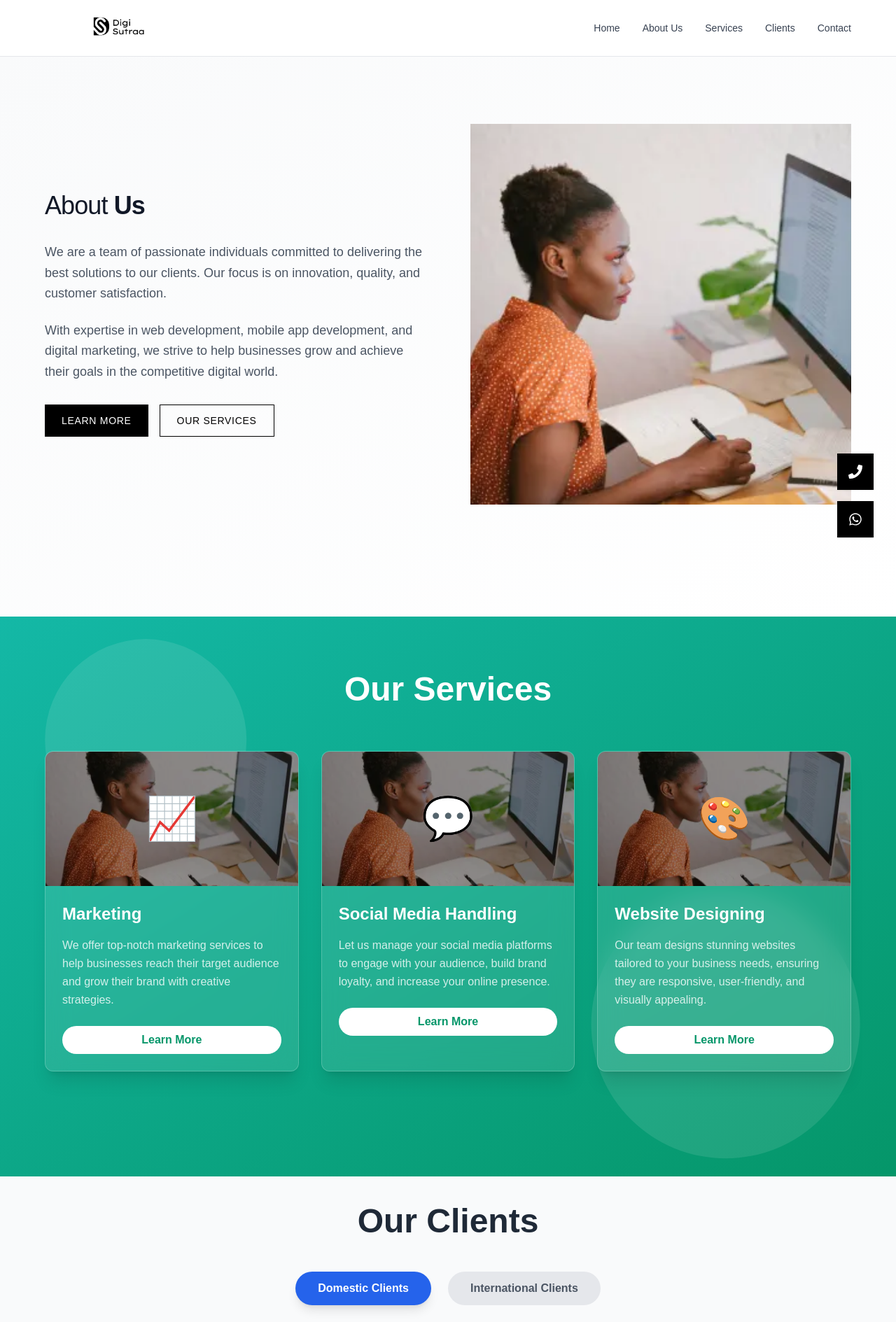
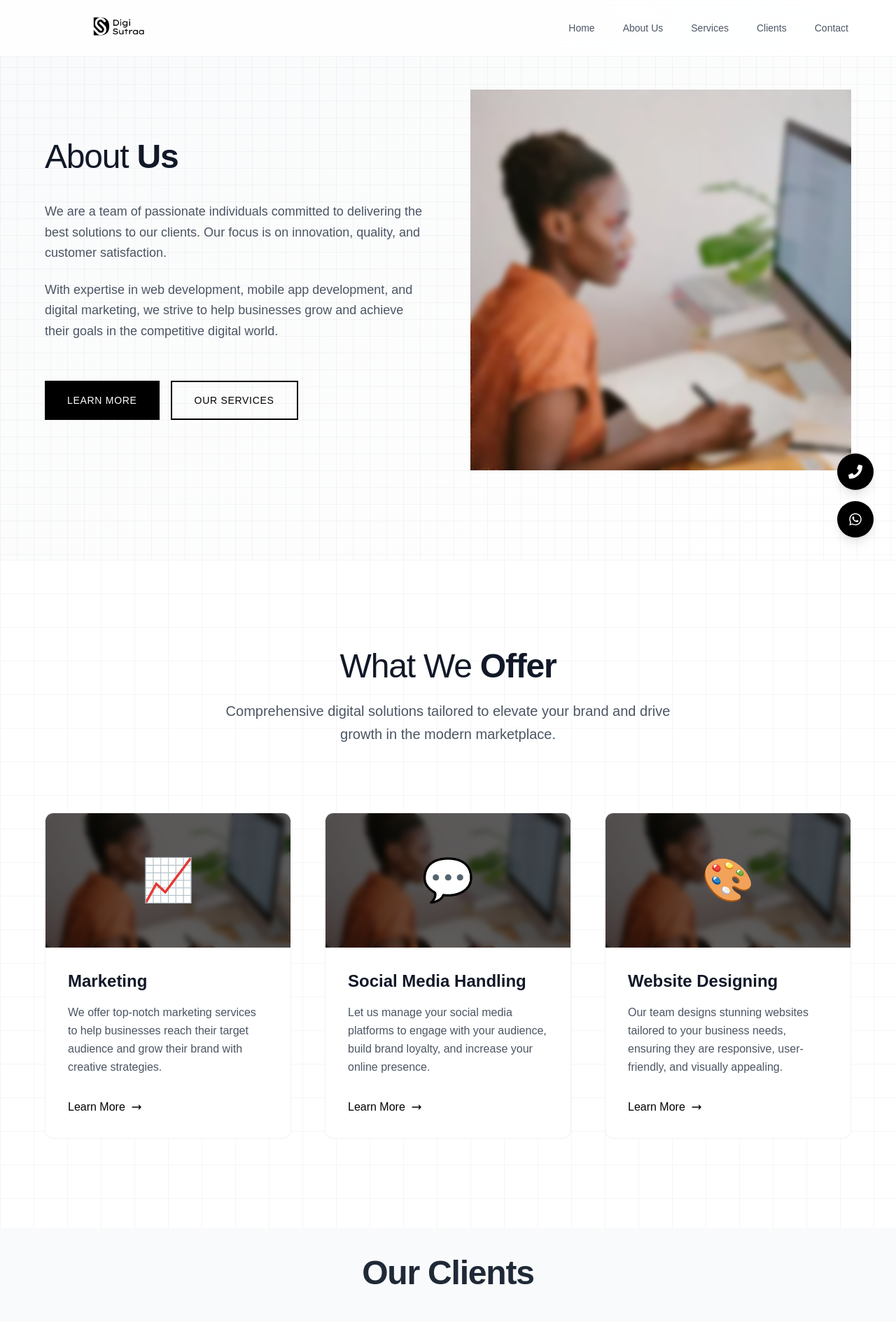
Before and after one commit to DigiSutraa/digisutraa, a Next.js app: page / in a window 1280 px wide. Shown: the top 1889 px of the page at 70% size. Built offline with nearby package versions, Linux system fonts and the light colour scheme.

Commit message:
styling done

```diff
--- a/src/components/HeroSection/AboutUs/page.jsx
+++ b/src/components/HeroSection/AboutUs/page.jsx
@@ -7,85 +7,125 @@ import aboutus1 from "@/components/assets/aboutus1.webp";
 
 const AboutUs = () => {
   const fadeIn = {
-    hidden: { opacity: 0, y: 20 },
+    hidden: { opacity: 0, y: 30 },
     visible: {
       opacity: 1,
       y: 0,
-      transition: { duration: 0.6, ease: "easeOut" }
+      transition: { duration: 0.8, ease: [0.22, 1, 0.36, 1] }
+    }
+  };
+
+  const staggerChildren = {
+    hidden: { opacity: 0 },
+    visible: {
+      opacity: 1,
+      transition: {
+        staggerChildren: 0.2
+      }
     }
   };
 
   return (
-    <div className="min-h-screen bg-white py-24 px-4 relative">
-      {/* Subtle background accent */}
-      <div className="absolute inset-0 bg-gradient-to-br from-gray-50 to-white" />
+    <div className="min-h-screen bg-white py-32 px-4 relative overflow-hidden" id="about">
+      {/* Subtle background elements */}
+      <motion.div
+        className="absolute inset-0 bg-gradient-to-br from-gray-50 to-white"
+        initial={{ opacity: 0 }}
+        whileInView={{ opacity: 1 }}
+        transition={{ duration: 1 }}
+      />
+      <div className="absolute inset-0 bg-[linear-gradient(to_right,#80808012_1px,transparent_1px),linear-gradient(to_bottom,#80808012_1px,transparent_1px)] bg-[size:24px_24px]" />
 
       <div className="max-w-6xl mx-auto relative">
         <motion.div
           initial="hidden"
           whileInView="visible"
-          viewport={{ once: true }}
+          viewport={{ once: true, margin: "-100px" }}
           className="grid grid-cols-1 lg:grid-cols-2 gap-16 items-center"
         >
-          <motion.div variants={fadeIn} className="space-y-8">
-            <h2 className="text-4xl font-light text-gray-900 tracking-tight">
+          <motion.div variants={staggerChildren} className="space-y-10">
+            <motion.h2
+              variants={fadeIn}
+              className="text-5xl font-light text-gray-900 tracking-tight"
+            >
               About <span className="font-semibold">Us</span>
-            </h2>
+            </motion.h2>
 
-            <div className="space-y-6">
-              <p className="text-lg text-gray-600 leading-relaxed">
+            <motion.div variants={staggerChildren} className="space-y-6">
+              <motion.p variants={fadeIn} className="text-lg text-gray-600 leading-relaxed">
                 We are a team of passionate individuals committed to delivering the best solutions to our clients. Our focus is on innovation, quality, and customer satisfaction.
-              </p>
-              <p className="text-lg text-gray-600 leading-relaxed">
+              </motion.p>
+              <motion.p variants={fadeIn} className="text-lg text-gray-600 leading-relaxed">
                 With expertise in web development, mobile app development, and digital marketing, we strive to help businesses grow and achieve their goals in the competitive digital world.
-              </p>
-            </div>
+              </motion.p>
+            </motion.div>
 
-            <div className="flex flex-col sm:flex-row gap-4">
+            <motion.div
+              variants={fadeIn}
+              className="flex flex-col sm:flex-row gap-4 pt-4"
+            >
               <motion.button
-                whileHover={{ y: -2 }}
+                whileHover={{ y: -2, backgroundColor: "#333" }}
                 whileTap={{ y: 0 }}
-                className="px-6 py-3 bg-black text-white text-sm uppercase tracking-wider hover:bg-gray-900 transition-colors duration-300"
+                className="px-8 py-4 bg-black text-white text-sm uppercase tracking-wider transition-colors duration-300 group"
               >
-                Learn More
+                <motion.span
+                  className="inline-block"
+                  whileHover={{ x: 4 }}
+                  transition={{ type: "spring", stiffness: 200, damping: 10 }}
+                >
+                  Learn More
+                </motion.span>
               </motion.button>
               <motion.button
                 whileHover={{ y: -2 }}
                 whileTap={{ y: 0 }}
-                className="px-6 py-3 border border-black text-black text-sm uppercase tracking-wider hover:bg-black hover:text-white transition-all duration-300"
+                className="px-8 py-4 border-2 border-black text-black text-sm uppercase tracking-wider hover:bg-black hover:text-white transition-all duration-300 group"
               >
-                Our Services
+                <motion.span
+                  className="inline-block"
+                  whileHover={{ x: 4 }}
+                  transition={{ type: "spring", stiffness: 200, damping: 10 }}
+                >
+                  Our Services
+                </motion.span>
               </motion.button>
-            </div>
+            </motion.div>
           </motion.div>
 
           <motion.div
             variants={fadeIn}
             className="relative aspect-square"
           >
-            <div className="absolute inset-0 bg-gray-100" />
             <motion.div
-              className="relative h-full transform"
+              className="absolute inset-0 bg-black/5 backdrop-blur-sm z-10"
+              initial={{ opacity: 0 }}
+              whileInView={{ opacity: 1 }}
+              transition={{ delay: 0.5 }}
+            />
+            <motion.div
+              className="relative h-full transform group"
               whileHover={{ scale: 1.02 }}
-              transition={{ duration: 0.3 }}
+              transition={{ duration: 0.4, ease: [0.22, 1, 0.36, 1] }}
             >
               <Image
                 src={aboutus1}
                 alt="About us"
-                className="object-cover"
+                className="object-cover transition-transform duration-500 group-hover:scale-105"
                 fill
+                priority
               />
             </motion.div>
           </motion.div>
         </motion.div>
       </div>
 
-      {/* Minimalist Contact Icons */}
+      {/* Floating Contact Icons */}
       <div className="fixed bottom-8 right-8 flex flex-col space-y-4 z-50">
         <motion.a
           href="tel:9999079568"
-          whileHover={{ x: -4 }}
-          className="bg-black text-white p-4 shadow-sm hover:shadow-md transition-shadow"
+          whileHover={{ x: -4, backgroundColor: "#333" }}
+          className="bg-black text-white p-4 rounded-full shadow-lg hover:shadow-xl transition-all duration-300"
         >
           <FaPhone size={20} />
         </motion.a>
@@ -93,8 +133,8 @@ const AboutUs = () => {
           href="https://wa.me/9999079568"
           target="_blank"
           rel="noopener noreferrer"
-          whileHover={{ x: -4 }}
-          className="bg-black text-white p-4 shadow-sm hover:shadow-md transition-shadow"
+          whileHover={{ x: -4, backgroundColor: "#333" }}
+          className="bg-black text-white p-4 rounded-full shadow-lg hover:shadow-xl transition-all duration-300"
         >
           <FaWhatsapp size={20} />
         </motion.a>
--- a/src/components/HeroSection/Services/page.jsx
+++ b/src/components/HeroSection/Services/page.jsx
@@ -10,7 +10,7 @@ const Services = () => {
     visible: {
       opacity: 1,
       transition: {
-        duration: 0.5,
+        duration: 0.8,
         staggerChildren: 0.2
       }
     }
@@ -22,7 +22,8 @@ const Services = () => {
       y: 0,
       opacity: 1,
       transition: {
-        duration: 0.5
+        duration: 0.8,
+        ease: [0.22, 1, 0.36, 1]
       }
     }
   };
@@ -46,79 +47,75 @@ const Services = () => {
   ];
 
   return (
-    <div id="services" className="min-h-screen bg-gradient-to-br from-teal-500 to-emerald-600 py-20 px-4 relative overflow-hidden">
+    <div id="services" className="min-h-screen bg-white py-32 px-4 relative overflow-hidden">
       {/* Background Decorations */}
-      <div className="absolute inset-0 overflow-hidden">
-        <motion.div
-          className="absolute top-0 left-0 w-72 h-72 bg-white/10 rounded-full"
-          animate={{
-            x: [0, 100, 0],
-            y: [0, 50, 0],
-          }}
-          transition={{
-            duration: 20,
-            repeat: Infinity,
-            ease: "linear"
-          }}
-        />
-        <motion.div
-          className="absolute bottom-0 right-0 w-96 h-96 bg-white/10 rounded-full"
-          animate={{
-            x: [0, -100, 0],
-            y: [0, -50, 0],
-          }}
-          transition={{
-            duration: 25,
-            repeat: Infinity,
-            ease: "linear"
-          }}
-        />
-      </div>
+      <div className="absolute inset-0 bg-[linear-gradient(to_right,#80808012_1px,transparent_1px),linear-gradient(to_bottom,#80808012_1px,transparent_1px)] bg-[size:48px_48px]" />
 
       <motion.div
         className="max-w-6xl mx-auto relative z-10"
         variants={containerVariants}
         initial="hidden"
         whileInView="visible"
-        viewport={{ once: true }}
+        viewport={{ once: true, margin: "-100px" }}
       >
-        <motion.h1
-          className="text-5xl font-bold text-white text-center mb-16"
+        {/* Enhanced Heading Section */}
+        <motion.div
           variants={cardVariants}
+          className="text-center mb-24"
         >
-          Our Services
-        </motion.h1>
+          <motion.h2
+            className="text-5xl font-light text-gray-900 tracking-tight mb-6"
+          >
+            What We <span className="font-semibold">Offer</span>
+          </motion.h2>
+          <motion.p className="text-xl text-gray-600 max-w-2xl mx-auto leading-relaxed">
+            Comprehensive digital solutions tailored to elevate your brand and drive growth in the modern marketplace.
+          </motion.p>
+        </motion.div>
 
-        <div className="grid grid-cols-1 md:grid-cols-3 gap-8">
+        <div className="grid grid-cols-1 md:grid-cols-3 gap-12">
           {services.map((service, index) => (
             <motion.div
               key={index}
               variants={cardVariants}
-              whileHover={{ y: -10 }}
-              className="bg-white/10 backdrop-blur-lg rounded-xl overflow-hidden shadow-xl border border-white/20"
+              className="group relative"
             >
-              <div className="relative h-48">
+              <motion.div
+                className="absolute inset-0 bg-black/5 rounded-xl transition-all duration-300 group-hover:bg-black/0"
+                style={{ zIndex: -1 }}
+              />
+              <div className="bg-white border border-black/5 rounded-xl overflow-hidden transition-all duration-500 group-hover:-translate-y-2 group-hover:shadow-2xl">
+                <div className="relative h-48 bg-gray-100 overflow-hidden">
                   <Image
                     src={aboutus1}
                     alt={service.title}
                     layout="fill"
                     objectFit="cover"
-                  className="transition-transform duration-300 hover:scale-110"
+                    className="transition-transform duration-700 group-hover:scale-110"
                   />
-                <div className="absolute inset-0 bg-black/40 flex items-center justify-center">
+                  <div className="absolute inset-0 bg-black/60 flex items-center justify-center backdrop-blur-sm transition-all duration-300 group-hover:bg-black/40">
                     <span className="text-6xl">{service.icon}</span>
                   </div>
                 </div>
-              <div className="p-6">
-                <h3 className="text-2xl font-semibold text-white mb-4">{service.title}</h3>
-                <p className="text-white/80 leading-relaxed">{service.description}</p>
+                <div className="p-8">
+                  <h3 className="text-2xl font-semibold text-gray-900 mb-4">{service.title}</h3>
+                  <p className="text-gray-600 leading-relaxed">{service.description}</p>
                   <motion.button
-                  whileHover={{ scale: 1.05 }}
-                  whileTap={{ scale: 0.95 }}
-                  className="mt-6 px-6 py-2 bg-white text-emerald-600 rounded-full font-semibold hover:bg-opacity-90 transition-colors w-full"
+                    whileHover={{ x: 4 }}
+                    whileTap={{ x: 0 }}
+                    className="mt-8 text-black font-medium inline-flex items-center group"
                   >
                     Learn More
+                    <svg
+                      className="ml-2 w-4 h-4 transition-transform duration-300 group-hover:translate-x-2"
+                      fill="none"
+                      stroke="currentColor"
+                      viewBox="0 0 24 24"
+                    >
+                      <path strokeLinecap="round" strokeLinejoin="round" strokeWidth={2} d="M17 8l4 4m0 0l-4 4m4-4H3" />
+                    </svg>
                   </motion.button>
+                </div>
               </div>
             </motion.div>
           ))}
--- a/src/components/HeroSection/partners/page.jsx
+++ b/src/components/HeroSection/partners/page.jsx
@@ -24,19 +24,23 @@ const Clients = () => {
   ];
 
   return (
-    <div id="clients" className="clients-section py-16 bg-gray-50 flex flex-col items-center px-4">
-      <h2 className="text-5xl font-bold text-gray-800 mb-12">Our Clients</h2>
+    <div id="clients" className="clients-section py-20 bg-gray-50 flex flex-col items-center px-4">
+      <h2 className="text-5xl font-bold text-gray-800 mb-12 tracking-tight">Our Clients</h2>
 
-      {/* Stylish Toggle Button */}
-      <div className="flex mb-8 space-x-6">
+      {/* Simple and Elegant Toggle Button */}
+      <div className="flex mb-12 space-x-4">
         <button
-          className={`px-8 py-3 rounded-full font-semibold transition-colors duration-300 ease-in-out ${isDomestic ? 'bg-blue-600 text-white shadow-lg' : 'bg-gray-200 text-gray-600 hover:bg-blue-400 hover:text-white'}`}
+          className={`px-8 py-3 font-medium rounded-full focus:outline-none transition-colors duration-300 ${
+            isDomestic ? 'bg-blue-600 text-white' : 'bg-gray-200 text-gray-600 hover:bg-blue-300 hover:text-white'
+          }`}
           onClick={() => setIsDomestic(true)}
         >
           Domestic Clients
         </button>
         <button
-          className={`px-8 py-3 rounded-full font-semibold transition-colors duration-300 ease-in-out ${!isDomestic ? 'bg-blue-600 text-white shadow-lg' : 'bg-gray-200 text-gray-600 hover:bg-blue-400 hover:text-white'}`}
+          className={`px-8 py-3 font-medium rounded-full focus:outline-none transition-colors duration-300 ${
+            !isDomestic ? 'bg-blue-600 text-white' : 'bg-gray-200 text-gray-600 hover:bg-blue-300 hover:text-white'
+          }`}
           onClick={() => setIsDomestic(false)}
         >
           International Clients
@@ -44,16 +48,16 @@ const Clients = () => {
       </div>
 
       {/* Clients Grid */}
-      <div className="grid grid-cols-1 sm:grid-cols-2 lg:grid-cols-3 gap-12 max-w-7xl w-full">
+      <div className="grid grid-cols-1 sm:grid-cols-2 lg:grid-cols-3 gap-10 max-w-7xl w-full">
         {isDomestic
           ? domesticClients.map((client, index) => (
-              <div key={index} className="client-card bg-white p-8 rounded-xl shadow-xl transform transition-transform duration-300 hover:scale-105 hover:shadow-2xl">
+              <div key={index} className="client-card bg-white p-8 rounded-xl shadow-lg hover:shadow-xl transform transition-transform duration-300 hover:scale-105">
                 <h3 className="text-2xl font-semibold text-gray-800 mb-4">{client.name}</h3>
                 <p className="text-gray-600">{client.description}</p>
               </div>
             ))
           : internationalClients.map((client, index) => (
-              <div key={index} className="client-card bg-white p-8 rounded-xl shadow-xl transform transition-transform duration-300 hover:scale-105 hover:shadow-2xl">
+              <div key={index} className="client-card bg-white p-8 rounded-xl shadow-lg hover:shadow-xl transform transition-transform duration-300 hover:scale-105">
                 <h3 className="text-2xl font-semibold text-gray-800 mb-4">{client.name}</h3>
                 <p className="text-gray-600">{client.description}</p>
               </div>
--- a/src/components/common/Navbar/page.jsx
+++ b/src/components/common/Navbar/page.jsx
@@ -4,6 +4,7 @@ import { motion, AnimatePresence } from "framer-motion";
 import { Menu, X } from "lucide-react";
 import Image from "next/image";
 import DSlogo from "../../assets/DStransparent.png";
+
 const Page = () => {
   const [hoveredIndex, setHoveredIndex] = useState(null);
   const [isOpen, setIsOpen] = useState(false);
@@ -17,17 +18,22 @@ const Page = () => {
   ];
 
   return (
-    <div className="w-full bg-white border-b border-gray-200 shadow-sm" id="home">
+    <motion.div
+      className="w-full bg-white/80 backdrop-blur-md border-b border-gray-100 fixed top-0 z-50"
+      initial={{ y: -100 }}
+      animate={{ y: 0 }}
+      transition={{ type: "spring", stiffness: 100, damping: 20 }}
+    >
       <div className="w-[90%] flex justify-between items-center mx-auto h-20">
         <motion.div
-          initial={{ opacity: 0, x: -20 }}
-          animate={{ opacity: 1, x: 0 }}
-          transition={{ duration: 0.5 }}
+          initial={{ opacity: 0, scale: 0.8 }}
+          animate={{ opacity: 1, scale: 1 }}
+          transition={{ duration: 0.5, ease: "easeOut" }}
         >
           <Image
             src={DSlogo}
             alt="Logo"
-            className="h-[200px] w-[200px] object-contain "
+            className="h-[200px] w-[200px] object-contain"
           />
         </motion.div>
 
@@ -39,19 +45,21 @@ const Page = () => {
                 key={index}
                 onHoverStart={() => setHoveredIndex(index)}
                 onHoverEnd={() => setHoveredIndex(null)}
-                className="relative text-sm font-medium text-gray-700 cursor-pointer"
+                className="relative text-sm font-medium text-gray-600 cursor-pointer"
                 initial={{ opacity: 0, y: -20 }}
                 animate={{ opacity: 1, y: 0 }}
                 transition={{ duration: 0.5, delay: index * 0.1 }}
               >
-                <a href={item.link} className="transition-colors duration-300 hover:text-gray-900">
+                <a href={item.link} className="transition-all duration-300 hover:text-gray-900 py-2 px-1">
                   {item.name}
                 </a>
                 <motion.div
                   initial={{ scaleX: 0 }}
-                  animate={{ scaleX: hoveredIndex === index ? 1 : 0 }}
-                  className="absolute left-0 bottom-0 w-full h-0.5 bg-gray-900 origin-left"
-                  transition={{ duration: 0.3 }}
+                  animate={{
+                    scaleX: hoveredIndex === index ? 1 : 0,
+                    transition: { duration: 0.3, ease: "easeInOut" }
+                  }}
+                  className="absolute left-0 bottom-0 w-full h-0.5 bg-gradient-to-r from-gray-500 to-gray-900 origin-left"
                 />
               </motion.li>
             ))}
@@ -61,16 +69,15 @@ const Page = () => {
         {/* Mobile Menu Toggle Button */}
         <motion.div
           className="lg:hidden"
-          initial={{ opacity: 0 }}
-          animate={{ opacity: 1 }}
-          transition={{ duration: 0.5 }}
+          whileTap={{ scale: 0.95 }}
         >
-          <button
+          <motion.button
             onClick={() => setIsOpen(!isOpen)}
             className="text-gray-700 p-2 hover:bg-gray-100 rounded-full transition-colors duration-300"
+            whileHover={{ backgroundColor: "rgb(243 244 246)" }}
           >
             {isOpen ? <X size={20} /> : <Menu size={20} />}
-          </button>
+          </motion.button>
         </motion.div>
       </div>
 
@@ -81,8 +88,8 @@ const Page = () => {
             initial={{ height: 0, opacity: 0 }}
             animate={{ height: "auto", opacity: 1 }}
             exit={{ height: 0, opacity: 0 }}
-            transition={{ duration: 0.3 }}
-            className="lg:hidden overflow-hidden bg-white border-t border-gray-200"
+            transition={{ duration: 0.3, ease: "easeInOut" }}
+            className="lg:hidden overflow-hidden bg-white/80 backdrop-blur-md border-t border-gray-100"
           >
             <ul className="flex flex-col items-center space-y-4 py-6">
               {menuItems.map((item, index) => (
@@ -92,22 +99,23 @@ const Page = () => {
                   animate={{ opacity: 1, x: 0 }}
                   exit={{ opacity: 0, x: -20 }}
                   transition={{ duration: 0.3, delay: index * 0.1 }}
-                  className="w-full text-center"
+                  className="w-full"
                 >
-                  <a
+                  <motion.a
                     href={item.link}
                     onClick={() => setIsOpen(false)}
-                    className="text-sm font-medium text-gray-700 hover:text-gray-900 block py-2 px-4 transition-colors duration-300"
+                    className="text-sm font-medium text-gray-600 hover:text-gray-900 block py-2 px-4 transition-colors duration-300 text-center"
+                    whileHover={{ backgroundColor: "rgb(243 244 246)" }}
                   >
                     {item.name}
-                  </a>
+                  </motion.a>
                 </motion.li>
               ))}
             </ul>
           </motion.nav>
         )}
       </AnimatePresence>
-    </div>
+    </motion.div>
   );
 };
 
```
Also changed, not shown: src/components/HeroSection/partners/partners.css (+15 -0 lines). Lines whose indentation alone changed are shown as unchanged.
